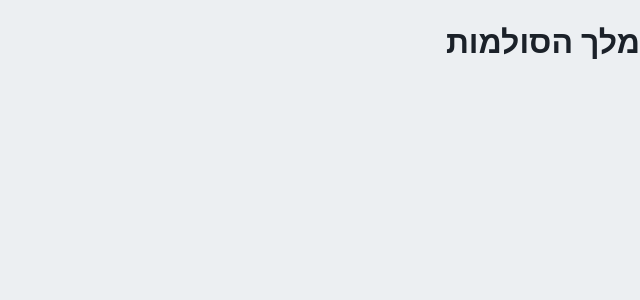
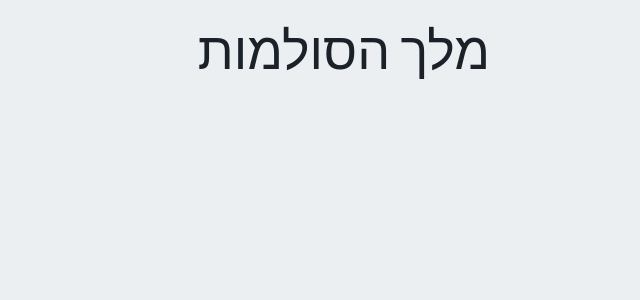
Before and after one commit to neriaok/king-of-scales, a React (Vite) app: page / in a window 1280 px wide. Shown: the top 300 px of the page, without its empty margins (640-1280 px from the left). Built offline with nearby package versions, Linux system fonts and the light colour scheme.

Commit message:
style: lay out the app shell with the 16px gutter
Co-Authored-By: Claude Opus 5.5 <noreply@anthropic.com>
Claude-Session: https://claude.ai/code/session_01RRcDZ4qPaLJr1PrNVsUAea

```diff
--- /dev/null
+++ b/src/app/App.module.css
@@ -0,0 +1,20 @@
+.app {
+  padding-inline: var(--gutter);
+  padding-block: 28px 48px;
+}
+
+.wrap {
+  max-width: 980px;
+  margin: 0 auto;
+  display: flex;
+  flex-direction: column;
+  gap: var(--space-5);
+}
+
+.title {
+  font-family: var(--font-display);
+  font-weight: 400;
+  font-size: clamp(32px, 6vw, 52px);
+  line-height: 1;
+  margin: 0;
+}
--- a/src/app/App.tsx
+++ b/src/app/App.tsx
@@ -1,9 +1,12 @@
 import type { FC } from 'react';
+import styles from './App.module.css';
 
 const App: FC = () => {
   return (
-    <main>
-      <h1>מלך הסולמות</h1>
+    <main className={styles.app}>
+      <div className={styles.wrap}>
+        <h1 className={styles.title}>מלך הסולמות</h1>
+      </div>
     </main>
   );
 };
```
